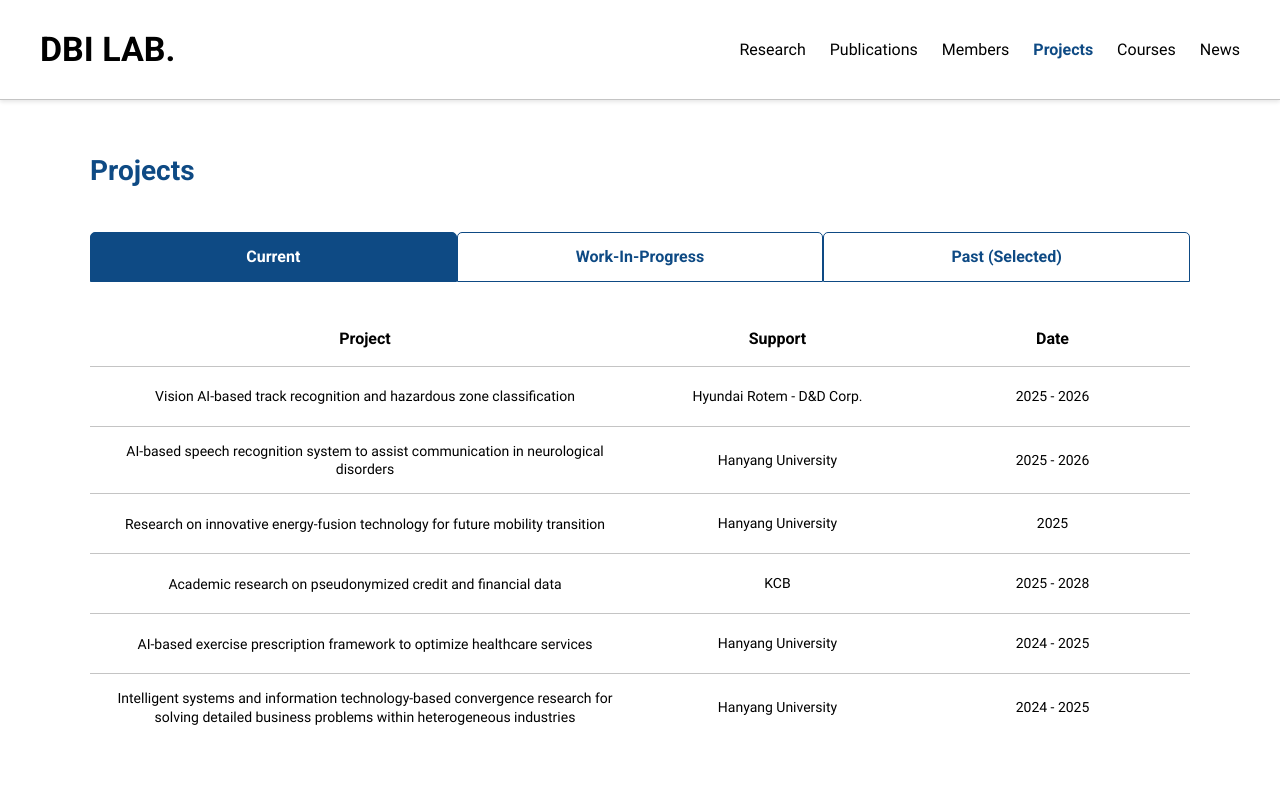
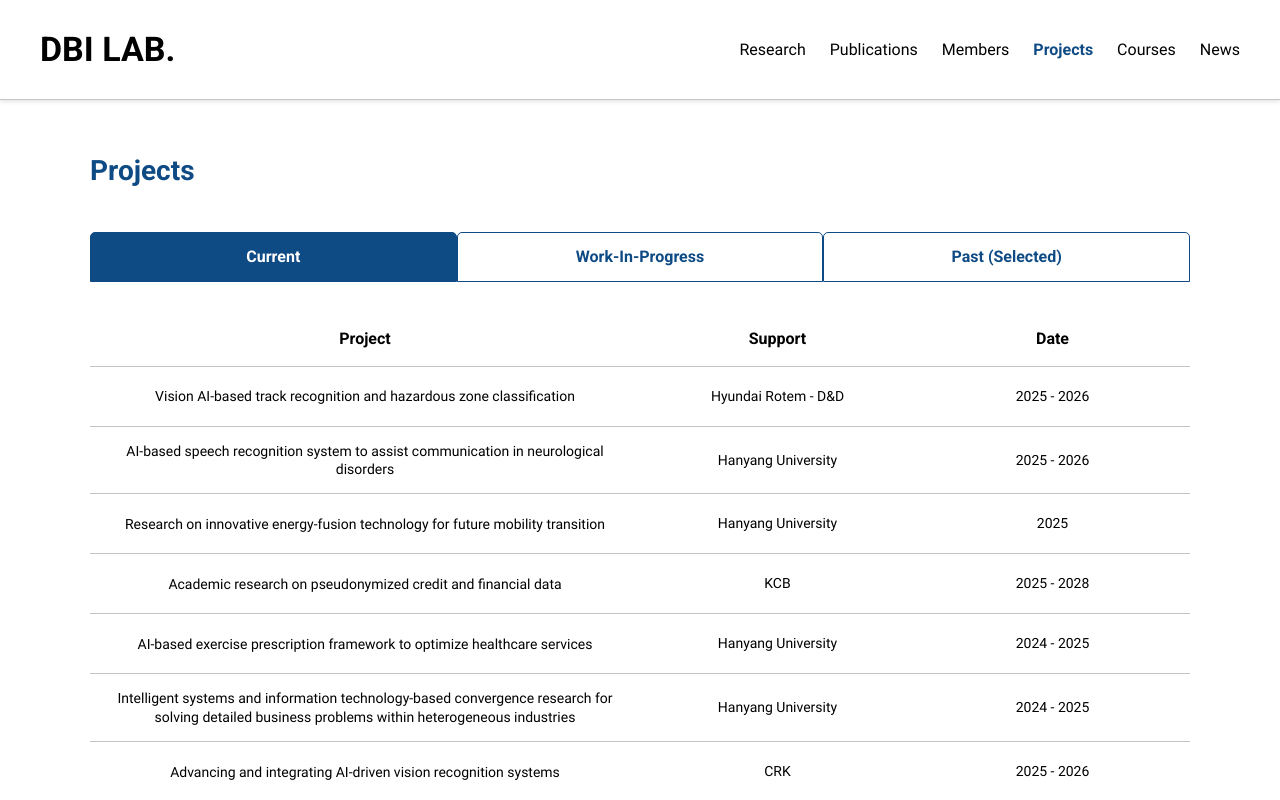
Before and after one commit to yoona-J/DBI-NEW-LAB-SITE, a React (Vite) app in the folder client/: page /projects in a window 1280 px wide. Shown: the top 800 px of the page. Built offline with nearby package versions, Linux system fonts and the light colour scheme; a web font is replaced by a local one.

Commit message:
[fix] fix project update

```diff
--- a/client/src/pages/Projects.jsx
+++ b/client/src/pages/Projects.jsx
@@ -18,7 +18,7 @@ export default function Projects() {
     current: [
       {
         project: 'Vision AI-based track recognition and hazardous zone classification',
-        support: 'Hyundai Rotem - D&D Corp.',
+        support: 'Hyundai Rotem - D&D',
         date: '2025 - 2026'
       },
       {
@@ -45,14 +45,14 @@ export default function Projects() {
         project: 'Intelligent systems and information technology-based convergence research for solving detailed business problems within heterogeneous industries',
         support: 'Hanyang University',
         date: '2024 - 2025'
-      }
+      },
+      {
+        project: 'Advancing and integrating AI-driven vision recognition systems',
+        support: 'CRK',
+        date: '2025 - 2026'
+      },
     ],
     workInProgress: [
-      {
-        project: 'Advancing and integrating AI-driven vision recognition systems',
-        support: '-',
-        date: 'Contract in Progress'
-      },
       {
         project: 'Technology transfer for method and system for secure money transfer authentication based on question answering',
         support: '-',
@@ -67,7 +67,7 @@ export default function Projects() {
     past: [
       {
         project: 'Preliminary research on driver advisory systems and related technologies',
-        support: 'KORAIL - D&D Corp.',
+        support: 'KORAIL - D&D',
         date: '2025'
       },
       {
```
